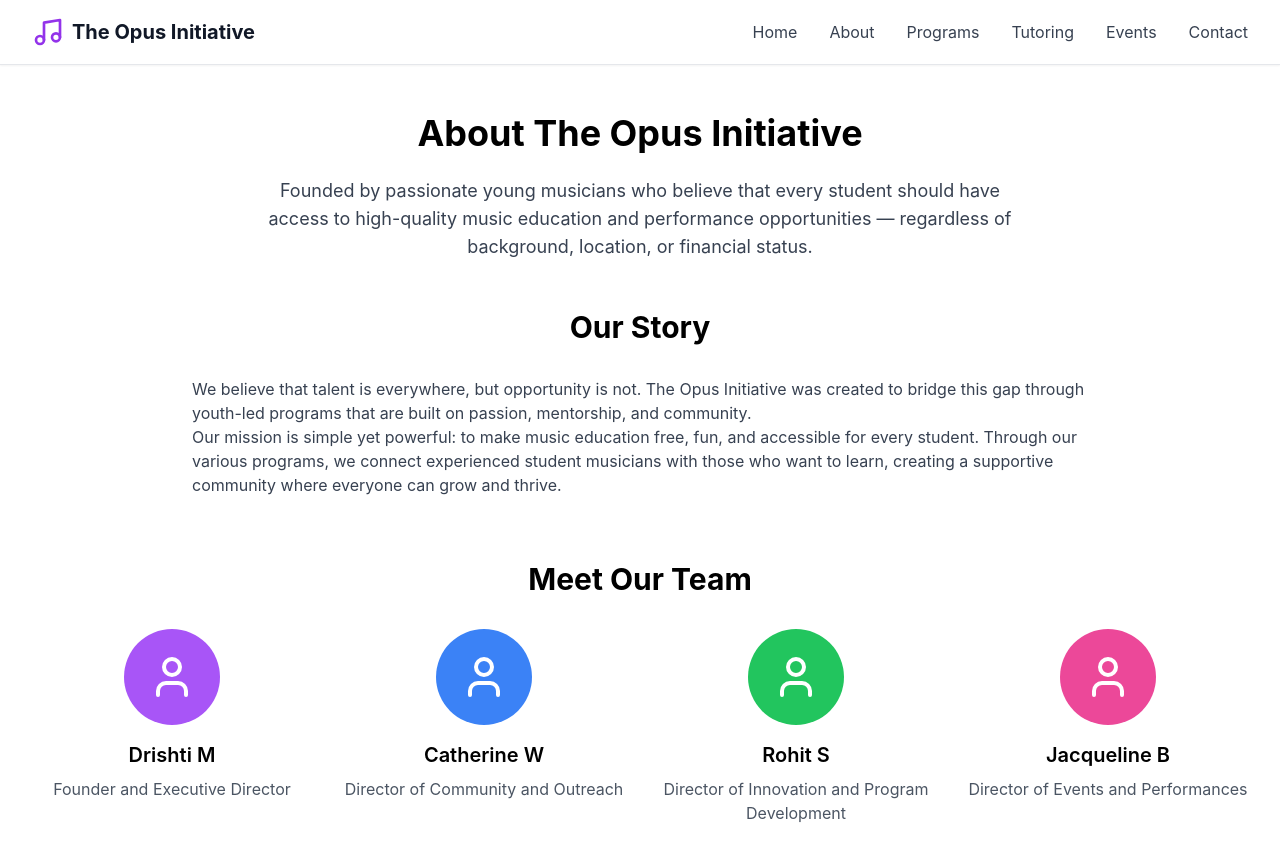
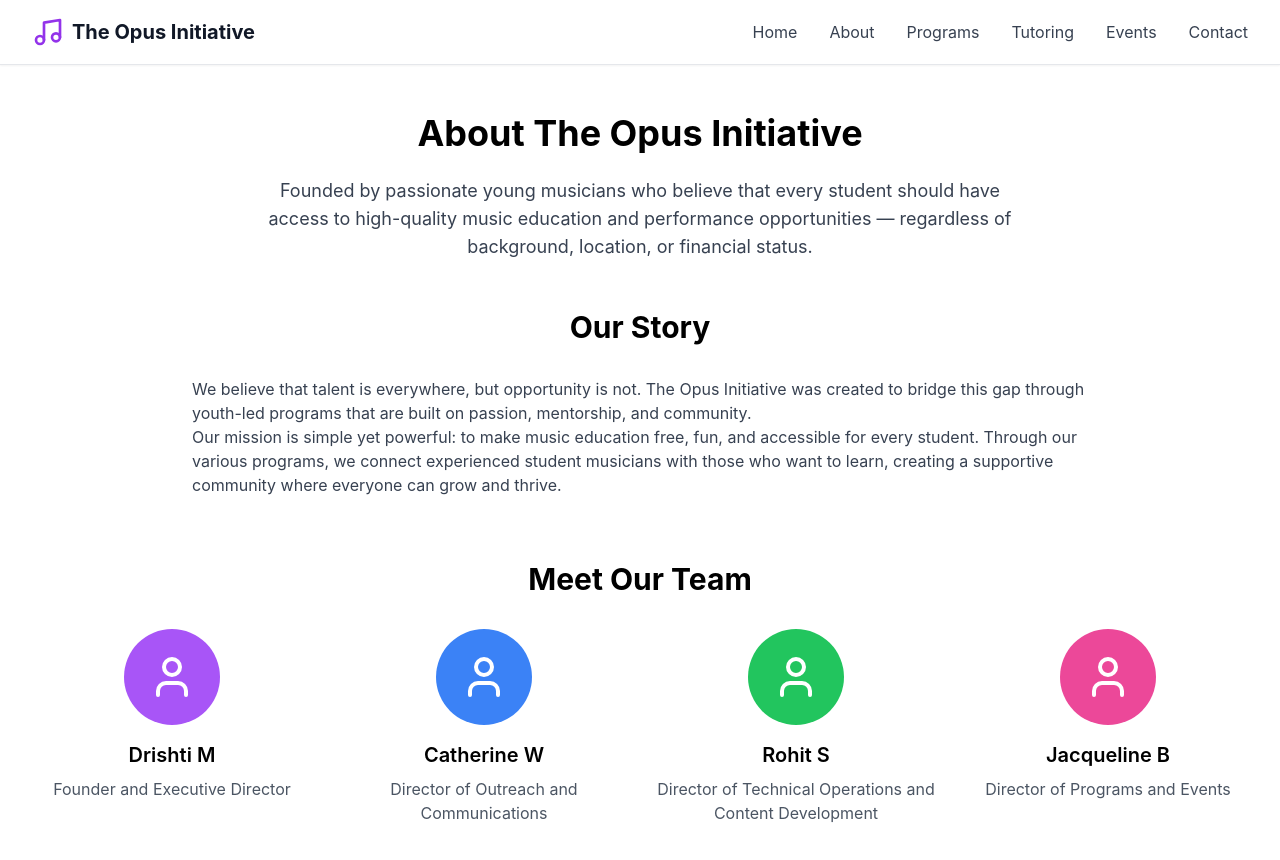
Before and after one commit to theOpusInitiative/The-Opus-Initiative, a React (Vite) app: page /about in a window 1280 px wide. Shown: the top 860 px of the page. Built offline with nearby package versions, Linux system fonts and the light colour scheme.

Commit message:
Update About.jsx\

```diff
--- a/src/pages/About.jsx
+++ b/src/pages/About.jsx
@@ -3,9 +3,9 @@ import  { User } from 'lucide-react';
 function About() {
   const team = [
     { name: "Drishti M", role: "Founder and Executive Director", color: "bg-purple-500" },
-    { name: "Catherine W", role: "Director of Community and Outreach", color: "bg-blue-500" },
-    { name: "Rohit S", role: "Director of Innovation and Program Development", color: "bg-green-500" },
-    { name: "Jacqueline B", role: "Director of Events and Performances", color: "bg-pink-500" }
+    { name: "Catherine W", role: "Director of Outreach and Communications", color: "bg-blue-500" },
+    { name: "Rohit S", role: "Director of Technical Operations and Content Development", color: "bg-green-500" },
+    { name: "Jacqueline B", role: "Director of Programs and Events", color: "bg-pink-500" }
   ];
 
   return (
```
